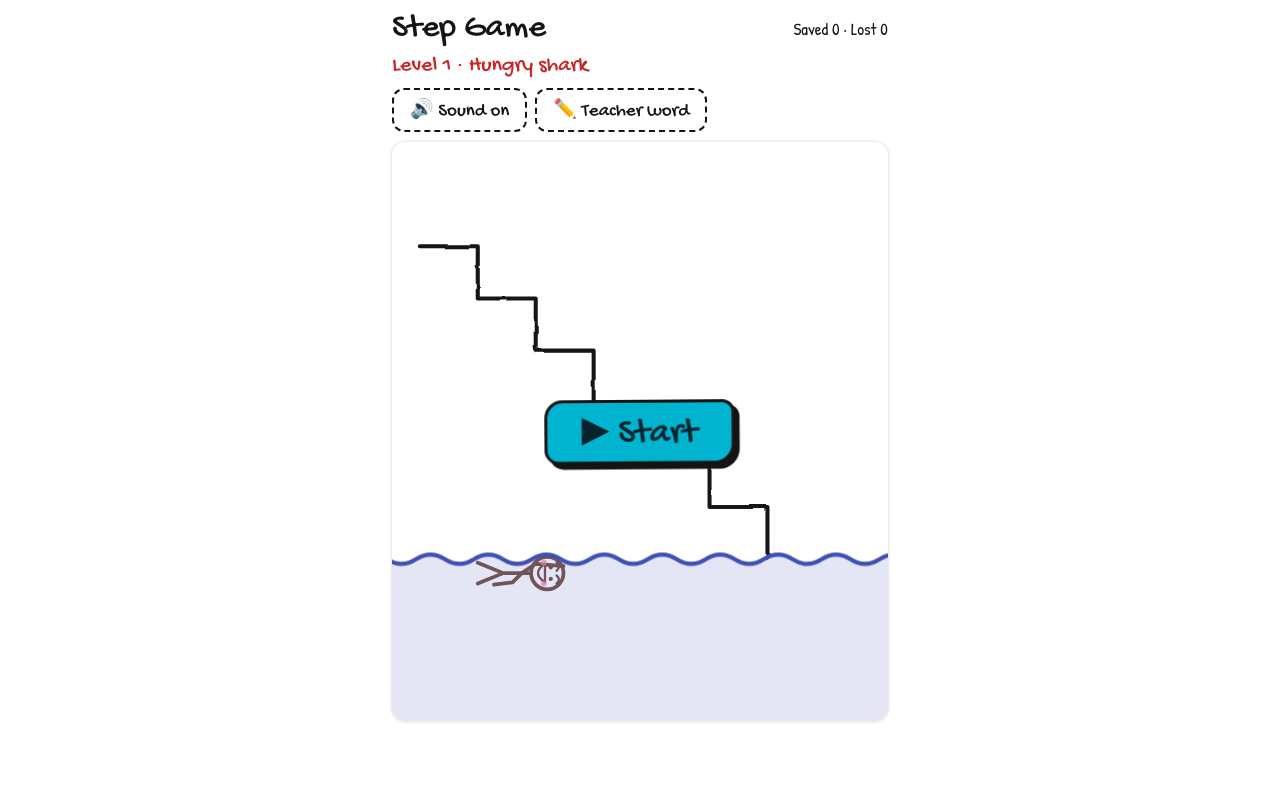
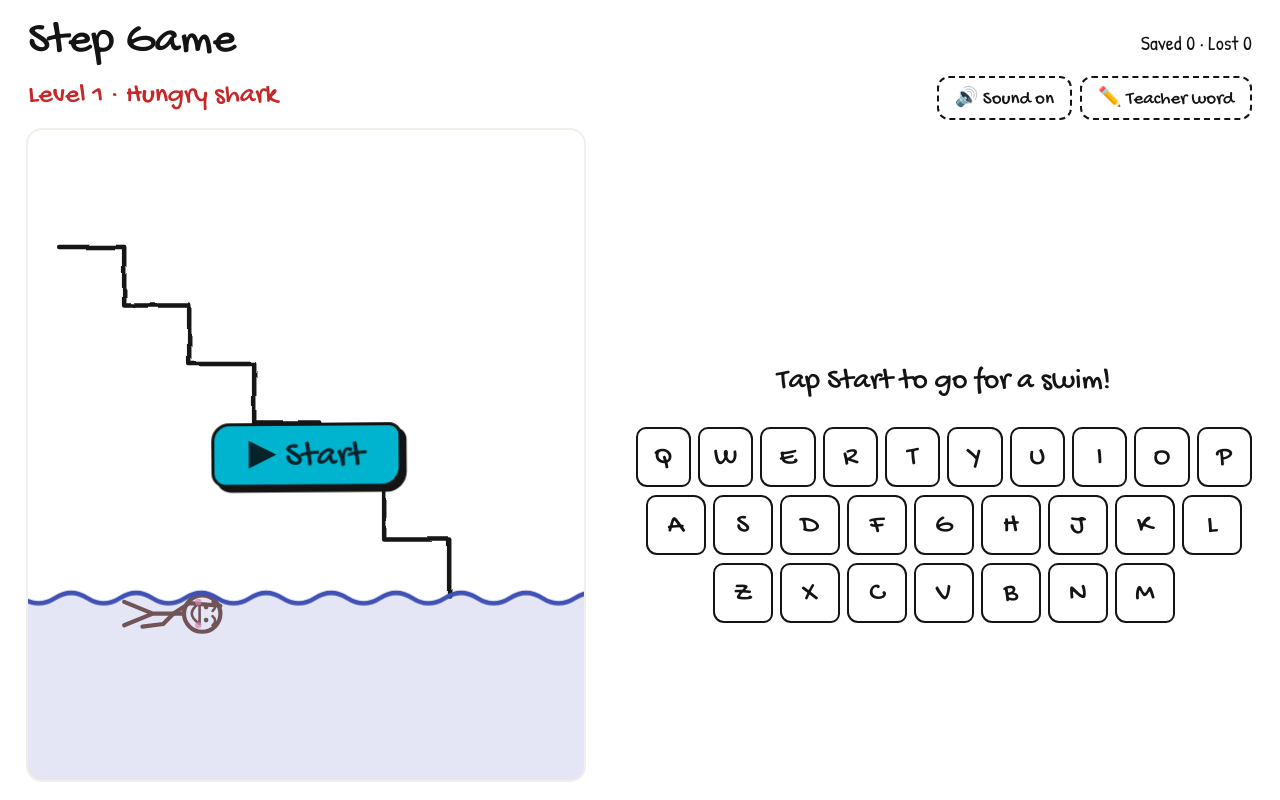
Before and after one commit to thewholegovernment/step-game, a plain HTML site: page index.html in a window 1280 px wide. Shown: the top 800 px of the page. Drawn offline with Linux system fonts and the light colour scheme.

Commit message:
Desktop layout: scene beside word and keyboard
On screens 900px and wider, the scene sits on the left sized to the
window height, with the word, messages and a larger keyboard on the
right. Adds hover states and a keyboard tip for mouse users.

Co-Authored-By: Claude Opus 5.5 <noreply@anthropic.com>
Claude-Session: https://claude.ai/code/session_014NagXn7NHLmFzV7J22GCUy

```diff
--- a/index.html
+++ b/index.html
@@ -74,6 +74,23 @@ h1{font:400 34px/1.05 "Gochi Hand",cursive;margin:0}
 .title svg{position:static;display:block;width:220px;height:156px;margin:2px auto}
 .title h2{margin:0;font:400 clamp(30px,8vw,40px)/1.05 "Gochi Hand",cursive;color:var(--wrong);text-wrap:balance}
 @media (prefers-reduced-motion:reduce){.startb.show,.title.show{animation:none}.title.show{transform:rotate(-3deg)}}
+.tip{display:none;margin:0;text-align:center;font-size:16px;opacity:.6}
+@media (hover:hover){.kb button:hover:not(:disabled),.tbtn:hover,.card button:hover:not(:disabled){background:var(--soft)}.again:hover,.card button.go:hover:not(:disabled){filter:brightness(1.08)}}
+@media (min-width:900px){
+ main{max-width:1320px;min-height:100vh;padding:18px 28px;column-gap:clamp(24px,4vw,56px);row-gap:10px;display:grid;
+  grid-template-columns:auto minmax(0,1fr);grid-template-rows:auto auto 1fr auto auto auto auto auto auto 1fr}
+ header,.top{grid-column:1/-1}
+ h1{font-size:46px}.score{font-size:20px}.lvl{font-size:28px}
+ .scene{grid-column:1;grid-row:3/11;align-self:start;width:min(62vw,calc((100vh - 150px)*.856));max-width:none}
+ .cat,.word,.msg,.again,.kb,.tip{grid-column:2}
+ .cat{grid-row:4;font-size:21px}.word{grid-row:5;font-size:46px;min-height:66px;gap:14px 44px}
+ .word span{width:38px;height:56px}.word .wg{gap:10px}
+ .word.small{font-size:36px;gap:12px 34px}.word.small span{width:30px;height:46px}.word.small .wg{gap:7px}
+ .msg{grid-row:6;font-size:30px}.again{grid-row:7;font-size:28px;height:56px}
+ .kb{grid-row:8;gap:8px;margin-top:8px}.row{gap:7px}
+ .kb button{max-width:60px;height:60px;font-size:28px}
+}
+@media (min-width:900px) and (hover:hover){.tip{display:block;grid-row:9}}
 .wave{animation:wave 3s linear infinite}
 @keyframes wave{to{transform:translateX(-50px)}}
 .tremble{animation:tremble .18s linear infinite}
@@ -121,6 +138,7 @@ h1{font:400 34px/1.05 "Gochi Hand",cursive;margin:0}
  <div class="msg" id="msg" aria-live="polite"></div>
  <button class="again" id="again"></button>
  <div class="kb" id="kb"></div>
+ <p class="tip">Tip: type letters on your keyboard · Enter to continue</p>
 </main>
 <div class="modal" id="modal" role="dialog" aria-modal="true" aria-labelledby="mt">
  <form class="card" id="tform" autocomplete="off">
```
